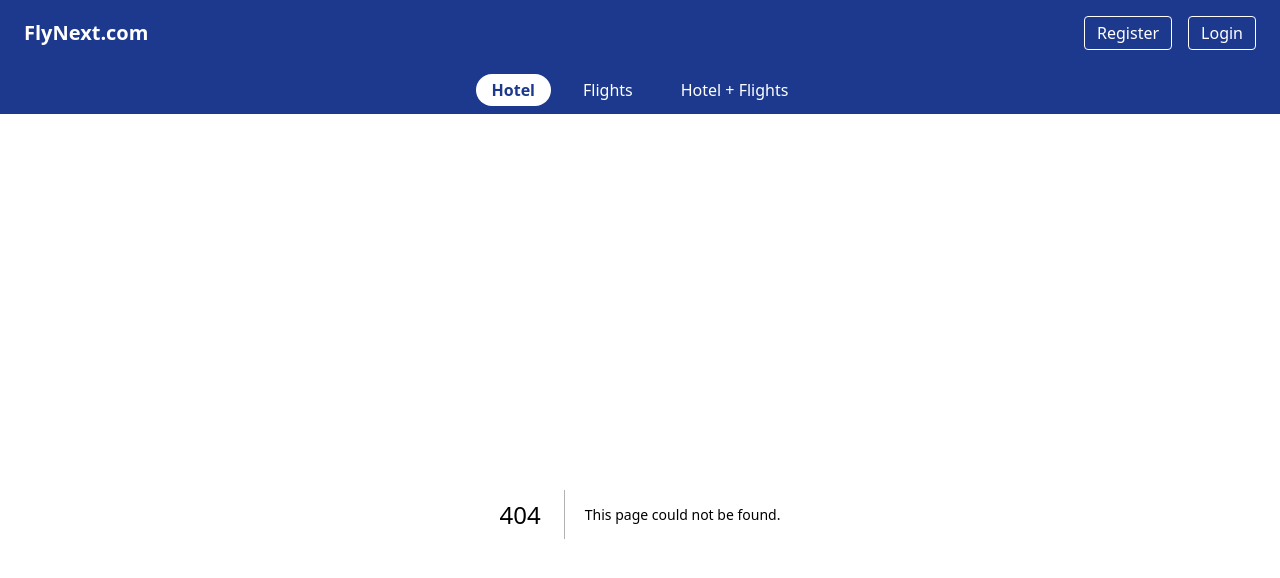
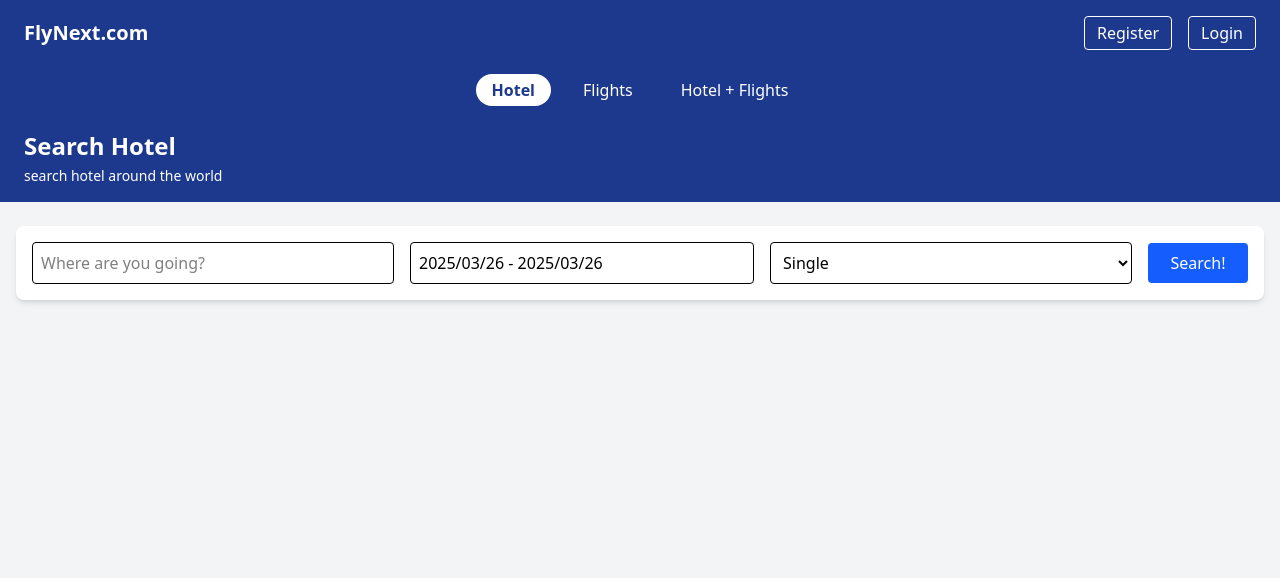
Before and after one commit to hondapowerdd/CSC309_FlyNext, a Next.js app in the folder flynext/: page /hotel in a window 1280 px wide. Before the commit this address had no page. Shown: the top 578 px of the page. Built offline with nearby package versions, Linux system fonts and the light colour scheme.

Commit message:
add hotel search page

```diff
--- a/flynext/app/components/flights/FlightSearchForm.tsx
+++ b/flynext/app/components/flights/FlightSearchForm.tsx
@@ -50,6 +50,8 @@ export default function FlightSearchForm() {
         router.push(`${base}${query}${returnQ}`);
     };
 
+    // @ts-ignore
+    // @ts-ignore
     return (
         <div className="w-full bg-white p-6 rounded-md shadow-md">
             <div className="grid grid-cols-1 md:grid-cols-4 gap-4">
--- /dev/null
+++ b/flynext/app/hotel/page.tsx
@@ -0,0 +1,80 @@
+"use client";
+
+import { useState } from "react";
+import { DateRange } from "react-date-range";
+import "react-date-range/dist/styles.css"; // main CSS
+import "react-date-range/dist/theme/default.css"; // theme CSS
+
+import { format } from "date-fns";
+
+export default function HotelSearchPage() {
+    const [showCalendar, setShowCalendar] = useState(false);
+    const [dateRange, setDateRange] = useState([
+        {
+            startDate: new Date(),
+            endDate: new Date(),
+            key: "selection",
+        },
+    ]);
+
+    const [roomType, setRoomType] = useState("single");
+
+    return (
+        <div className="min-h-screen bg-gray-100">
+            <div className="bg-blue-900 text-white py-4 px-6">
+                <h1 className="text-2xl font-bold">Search Hotel</h1>
+                <p className="text-sm mt-1">search hotel around the world</p>
+            </div>
+
+            {/* Search Bar */}
+            <div className="bg-white shadow-md rounded-lg p-4 mt-6 mx-4 flex flex-wrap md:flex-nowrap gap-4 items-center">
+                {/* Destination */}
+                <input
+                    type="text"
+                    placeholder="Where are you going?"
+                    className="flex-1 border p-2 rounded min-w-[200px]"
+                />
+
+                {/* Date Picker */}
+                <div className="relative flex-1 min-w-[200px]">
+                    <div
+                        onClick={() => setShowCalendar(!showCalendar)}
+                        className="border p-2 rounded cursor-pointer"
+                    >
+                        {`${format(dateRange[0].startDate, "yyyy/MM/dd")} - ${format(
+                            dateRange[0].endDate,
+                            "yyyy/MM/dd"
+                        )}`}
+                    </div>
+                    {showCalendar && (
+                        <div className="absolute z-10 mt-2">
+                            <DateRange
+                                editableDateInputs={true}
+                                onChange={(item) => setDateRange([item.selection])}
+                                moveRangeOnFirstSelection={false}
+                                ranges={dateRange}
+                            />
+                        </div>
+                    )}
+                </div>
+
+                {/* Room Type */}
+                <select
+                    className="flex-1 border p-2 rounded min-w-[200px]"
+                    value={roomType}
+                    onChange={(e) => setRoomType(e.target.value)}
+                >
+                    <option value="single">Single</option>
+                    <option value="double">Double</option>
+                    <option value="suite">Suite</option>
+                    <option value="family">Family</option>
+                </select>
+
+                {/* Search Button */}
+                <button className="bg-blue-600 text-white px-4 py-2 rounded min-w-[100px]">
+                    Search!
+                </button>
+            </div>
+        </div>
+    );
+}
--- a/flynext/package.json
+++ b/flynext/package.json
@@ -14,12 +14,14 @@
     "@prisma/client": "^6.4.1",
     "axios": "^1.6.0",
     "bcrypt": "^5.1.1",
+    "date-fns": "^4.1.0",
     "dotenv": "^16.4.7",
     "jsonwebtoken": "^9.0.2",
     "nanoid": "^5.1.2",
     "next": "15.2.0",
     "postman-to-openapi": "^1.7.3",
     "react": "^19.0.0",
+    "react-date-range": "^2.0.1",
     "react-datepicker": "^8.2.1",
     "react-dom": "^19.0.0"
   },
```
Also changed, not shown: 1 other file (tests, documents, lock files or other folders).
